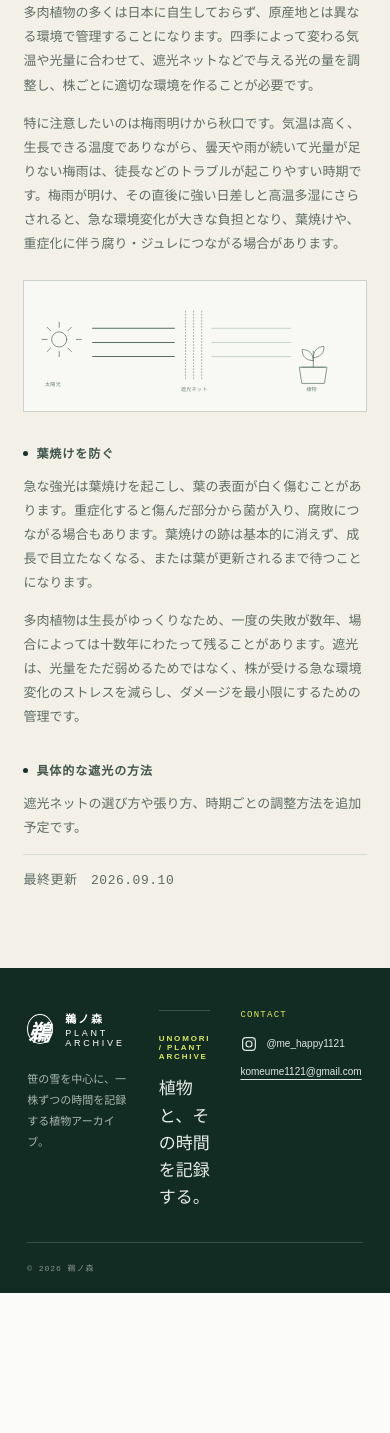
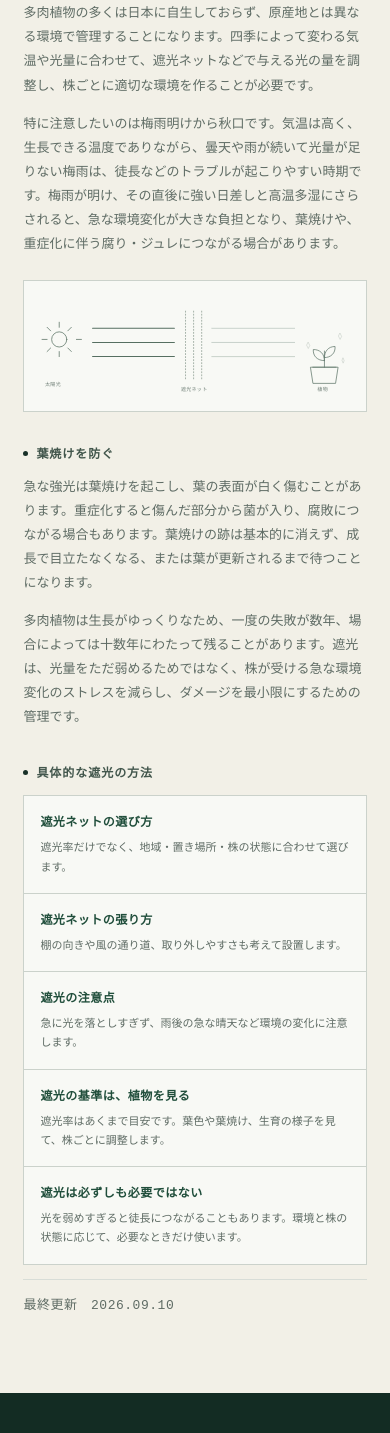
Before and after one commit to KomeUme/unomori-plant-archive, a Next.js app: page /care-guide/shading in a window 390 px wide. Shown: the part 636-2069 px from the top of the page. Before the commit the page ends 1929 px from the top, so only its background shows below. Built offline with nearby package versions, Linux system fonts and the light colour scheme; no server answers.

Commit message:
Expand shading guide methods

```diff
--- a/app/care-guide/shading/page.tsx
+++ b/app/care-guide/shading/page.tsx
@@ -3,13 +3,13 @@ import { siteHref } from '../../site-url';
 import { GuideLastUpdated } from '../last-updated';
 
 function ShadingDiagram() {
-  return <figure className="shading-diagram"><svg viewBox="0 0 620 190" role="img" aria-labelledby="shading-diagram-title"><title id="shading-diagram-title">遮光ネットで太陽光を和らげ、双葉の植物に届けるイメージ</title><g className="shading-diagram-sun"><circle cx="42" cy="82" r="15" /><path d="M42 48v10M42 106v10M8 82h10M76 82h10M18 58l7 7M59 99l7 7M66 58l-7 7M25 99l-7 7" /></g><g className="shading-diagram-strong-rays"><path d="M108 60h162M108 88h162M108 116h162" /></g><g className="shading-diagram-net"><path d="M292 26v138M308 26v138M324 26v138" /></g><g className="shading-diagram-soft-rays"><path d="M344 60h156M344 88h156M344 116h156" /></g><g className="shading-diagram-plant"><path d="M518 137h54l-5 32h-44zM522 137h46M545 137v-32M545 124c-14 0-23-9-22-22 13 0 22 8 22 22M545 118c0-13 8-22 21-22 1 13-8 22-21 22" /></g><text x="14" y="174">太陽光</text><text x="283" y="184">遮光ネット</text><text x="531" y="184">植物</text></svg></figure>;
+  return <figure className="shading-diagram"><svg viewBox="0 0 620 190" role="img" aria-labelledby="shading-diagram-title"><title id="shading-diagram-title">遮光ネットで太陽光を和らげ、双葉の植物に届けるイメージ</title><g className="shading-diagram-sun"><circle cx="42" cy="82" r="15" /><path d="M42 48v10M42 106v10M8 82h10M76 82h10M18 58l7 7M59 99l7 7M66 58l-7 7M25 99l-7 7" /></g><g className="shading-diagram-strong-rays"><path d="M108 60h162M108 88h162M108 116h162" /></g><g className="shading-diagram-net"><path d="M292 26v138M308 26v138M324 26v138" /></g><g className="shading-diagram-soft-rays"><path d="M344 60h164M344 88h164M344 116h164" /></g><g className="shading-diagram-plant"><path d="M540 137h54l-5 32h-44zM544 137h46M567 137v-32M567 124c-14 0-23-9-22-22 13 0 22 8 22 22M567 118c0-13 8-22 21-22 1 13-8 22-21 22" /></g><g className="shading-diagram-sparkles"><path d="M532 94l3 6 3-6-3-6zM595 76l3 6 3-6-3-6zM602 124l2 5 2-5-2-5z" /></g><text x="14" y="174">太陽光</text><text x="283" y="184">遮光ネット</text><text x="553" y="184">植物</text></svg></figure>;
 }
 
 export default function ShadingGuidePage() {
   return <main><Header />
     <section className="page-hero"><p className="eyebrow">SHADING</p><h1>遮光の方法と考え方</h1><p>季節や株の状態に合わせて、光を和らげるための考え方をまとめます。</p></section>
-    <section className="section guide-section page-section"><div className="guide-detail-content"><a className="back-link" href={siteHref('/care-guide')}>← 栽培ガイドへ戻る</a><p className="eyebrow">WHY SHADE</p><h2>遮光の目的</h2><p>多肉植物の多くは日本に自生しておらず、原産地とは異なる環境で管理することになります。四季によって変わる気温や光量に合わせて、遮光ネットなどで与える光の量を調整し、株ごとに適切な環境を作ることが必要です。</p><p>特に注意したいのは梅雨明けから秋口です。気温は高く、生長できる温度でありながら、曇天や雨が続いて光量が足りない梅雨は、徒長などのトラブルが起こりやすい時期です。梅雨が明け、その直後に強い日差しと高温多湿にさらされると、急な環境変化が大きな負担となり、葉焼けや、重症化に伴う腐り・ジュレにつながる場合があります。</p><ShadingDiagram /><h3>葉焼けを防ぐ</h3><p>急な強光は葉焼けを起こし、葉の表面が白く傷むことがあります。重症化すると傷んだ部分から菌が入り、腐敗につながる場合もあります。葉焼けの跡は基本的に消えず、成長で目立たなくなる、または葉が更新されるまで待つことになります。</p><p>多肉植物は生長がゆっくりなため、一度の失敗が数年、場合によっては十数年にわたって残ることがあります。遮光は、光量をただ弱めるためではなく、株が受ける急な環境変化のストレスを減らし、ダメージを最小限にするための管理です。</p><h3>具体的な遮光の方法</h3><p>遮光ネットの選び方や張り方、時期ごとの調整方法を追加予定です。</p><GuideLastUpdated /></div></section>
+    <section className="section guide-section page-section"><div className="guide-detail-content"><a className="back-link" href={siteHref('/care-guide')}>← 栽培ガイドへ戻る</a><p className="eyebrow">WHY SHADE</p><h2>遮光の目的</h2><p>多肉植物の多くは日本に自生しておらず、原産地とは異なる環境で管理することになります。四季によって変わる気温や光量に合わせて、遮光ネットなどで与える光の量を調整し、株ごとに適切な環境を作ることが必要です。</p><p>特に注意したいのは梅雨明けから秋口です。気温は高く、生長できる温度でありながら、曇天や雨が続いて光量が足りない梅雨は、徒長などのトラブルが起こりやすい時期です。梅雨が明け、その直後に強い日差しと高温多湿にさらされると、急な環境変化が大きな負担となり、葉焼けや、重症化に伴う腐り・ジュレにつながる場合があります。</p><ShadingDiagram /><h3>葉焼けを防ぐ</h3><p>急な強光は葉焼けを起こし、葉の表面が白く傷むことがあります。重症化すると傷んだ部分から菌が入り、腐敗につながる場合もあります。葉焼けの跡は基本的に消えず、成長で目立たなくなる、または葉が更新されるまで待つことになります。</p><p>多肉植物は生長がゆっくりなため、一度の失敗が数年、場合によっては十数年にわたって残ることがあります。遮光は、光量をただ弱めるためではなく、株が受ける急な環境変化のストレスを減らし、ダメージを最小限にするための管理です。</p><section className="shading-methods"><h3>具体的な遮光の方法</h3><div className="shading-method-list"><article><h4>遮光ネットの選び方</h4><p>遮光率だけでなく、地域・置き場所・株の状態に合わせて選びます。</p></article><article><h4>遮光ネットの張り方</h4><p>棚の向きや風の通り道、取り外しやすさも考えて設置します。</p></article><article><h4>遮光の注意点</h4><p>急に光を落としすぎず、雨後の急な晴天など環境の変化に注意します。</p></article><article><h4>遮光の基準は、植物を見る</h4><p>遮光率はあくまで目安です。葉色や葉焼け、生育の様子を見て、株ごとに調整します。</p></article><article><h4>遮光は必ずしも必要ではない</h4><p>光を弱めすぎると徒長につながることもあります。環境と株の状態に応じて、必要なときだけ使います。</p></article></div></section><GuideLastUpdated /></div></section>
     <Footer />
   </main>;
 }
--- a/app/globals.css
+++ b/app/globals.css
@@ -350,7 +350,14 @@ footer { background:#132c23; color:white; display:grid; grid-template-columns:1.
 .shading-diagram-net { stroke:#7c8e83 !important; stroke-dasharray:2 4; stroke-width:1.3; }
 .shading-diagram-soft-rays { stroke:#8ca094 !important; stroke-width:1.25; opacity:.7; }
 .shading-diagram-plant { stroke:#637a6d !important; stroke-width:1.5; }
+.shading-diagram-sparkles { stroke:#9aa99e !important; stroke-width:1; opacity:.62; }
 .shading-diagram text { fill:#718078; stroke:none; font-family:monospace; font-size:10px; letter-spacing:.05em; }
+.shading-methods { max-width:620px; margin-top:38px; }
+.shading-methods > h3 { margin-top:0; }
+.shading-method-list { display:grid; grid-template-columns:repeat(2,minmax(0,1fr)); margin-top:18px; border-top:1px solid #cbd2cb; border-left:1px solid #cbd2cb; }
+.shading-method-list article { padding:18px; border-right:1px solid #cbd2cb; border-bottom:1px solid #cbd2cb; background:#f8f9f5; }
+.shading-method-list h4 { margin:0; color:var(--green); font-size:12px; letter-spacing:.04em; }
+.shading-method-list p { margin:9px 0 0; color:var(--muted); font-size:11px; line-height:1.75; }
 .soil-recipe { max-width:570px; margin:28px 0 0; border:1px solid #cbd2cb; background:#f8f8f4; }
 .soil-recipe > p { margin:0; padding:13px 16px; border-bottom:1px solid #cbd2cb; color:var(--green); font-family:monospace; font-size:12px; letter-spacing:.06em; }
 .soil-recipe table { width:100%; border-collapse:collapse; }
@@ -396,6 +403,9 @@ footer { background:#132c23; color:white; display:grid; grid-template-columns:1.
   .guide-detail-content h2 { font-size:29px; }
   .guide-detail-content > p:not(.eyebrow) { font-size:13px; }
   .shading-diagram { margin:24px 0 30px; padding:17px 14px; }
+  .shading-methods { margin-top:34px; }
+  .shading-method-list { grid-template-columns:1fr; margin-top:15px; }
+  .shading-method-list article { padding:16px; }
   .soil-recipe { margin-top:24px; }
   .soil-recipe > p,.soil-recipe th,.soil-recipe td { padding-left:13px; padding-right:13px; }
   .seasonal-care { margin-bottom:47px; }
```
